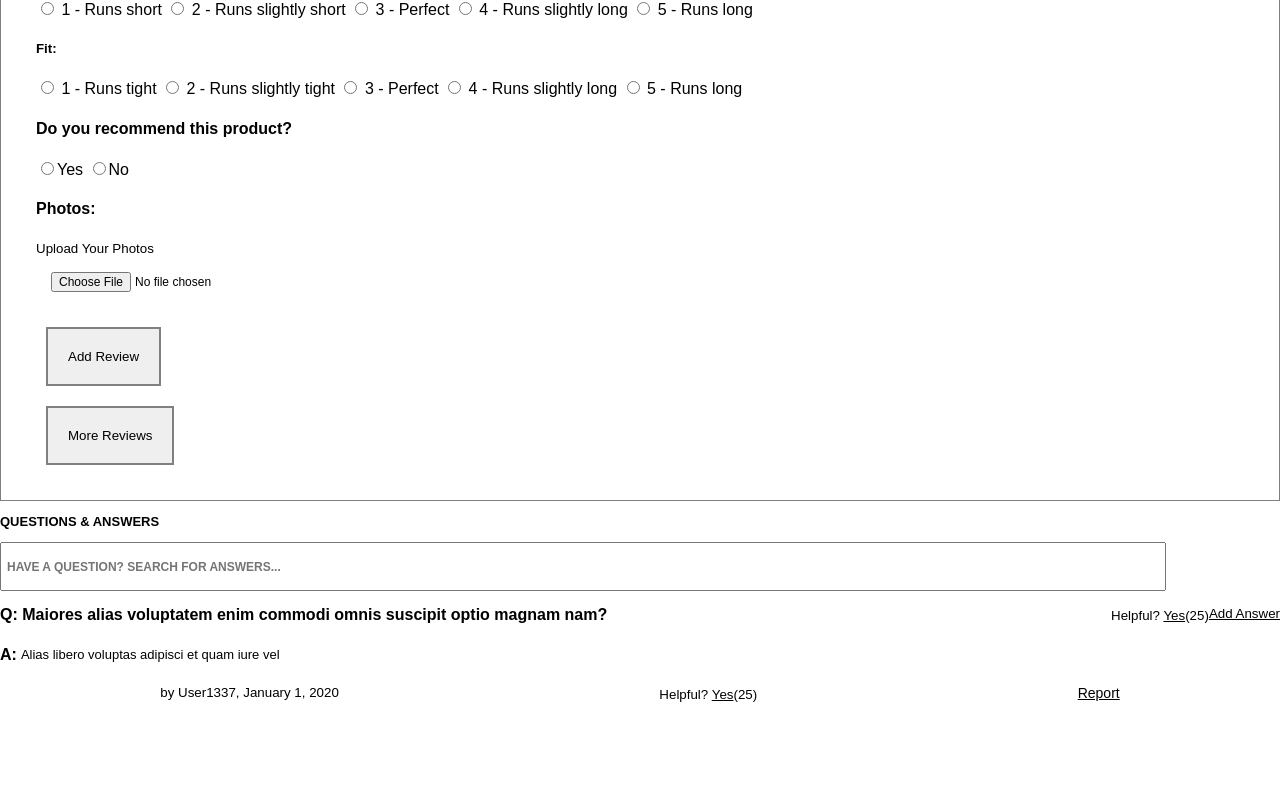
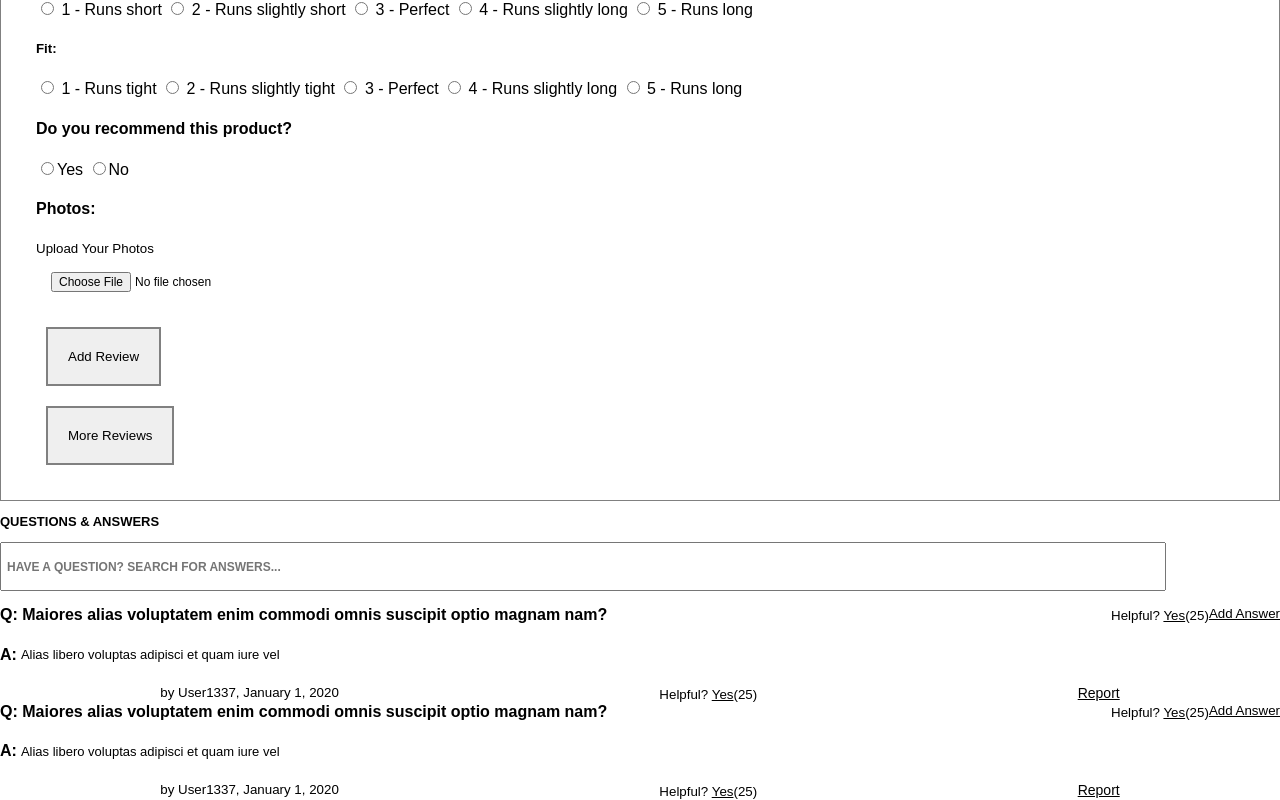
Before and after one commit to 7-Oscillating-Owls/hoo-dunit, a React app: page / in a window 1280 px wide. Shown: the part 3973-4773 px from the top of the page. Before the commit the page ends 4676 px from the top, so only its background shows below. Built offline with nearby package versions, Linux system fonts and the light colour scheme.

Commit message:
added second question and answer container

```diff
--- a/client/src/components/QuestionsAndAnswers/index.jsx
+++ b/client/src/components/QuestionsAndAnswers/index.jsx
@@ -34,6 +34,21 @@ const QuestionsAndAnswers = () => (
     <Report />
   </div>
   </div>
+  <div className={styles.questionContainer}>
+    <Question />
+    <div className={styles.helpfulContainer}>
+      <Helpful />
+      <AddAnswer />
+    </div>
+  </div>
+  <div className={styles.answerContainer}>
+  <Answer />
+  <div className={styles.byUserContainer}>
+    <ByUser />
+    <AnswerHelpful />
+    <Report />
+  </div>
+  </div>
   </div>
 
 );
```
